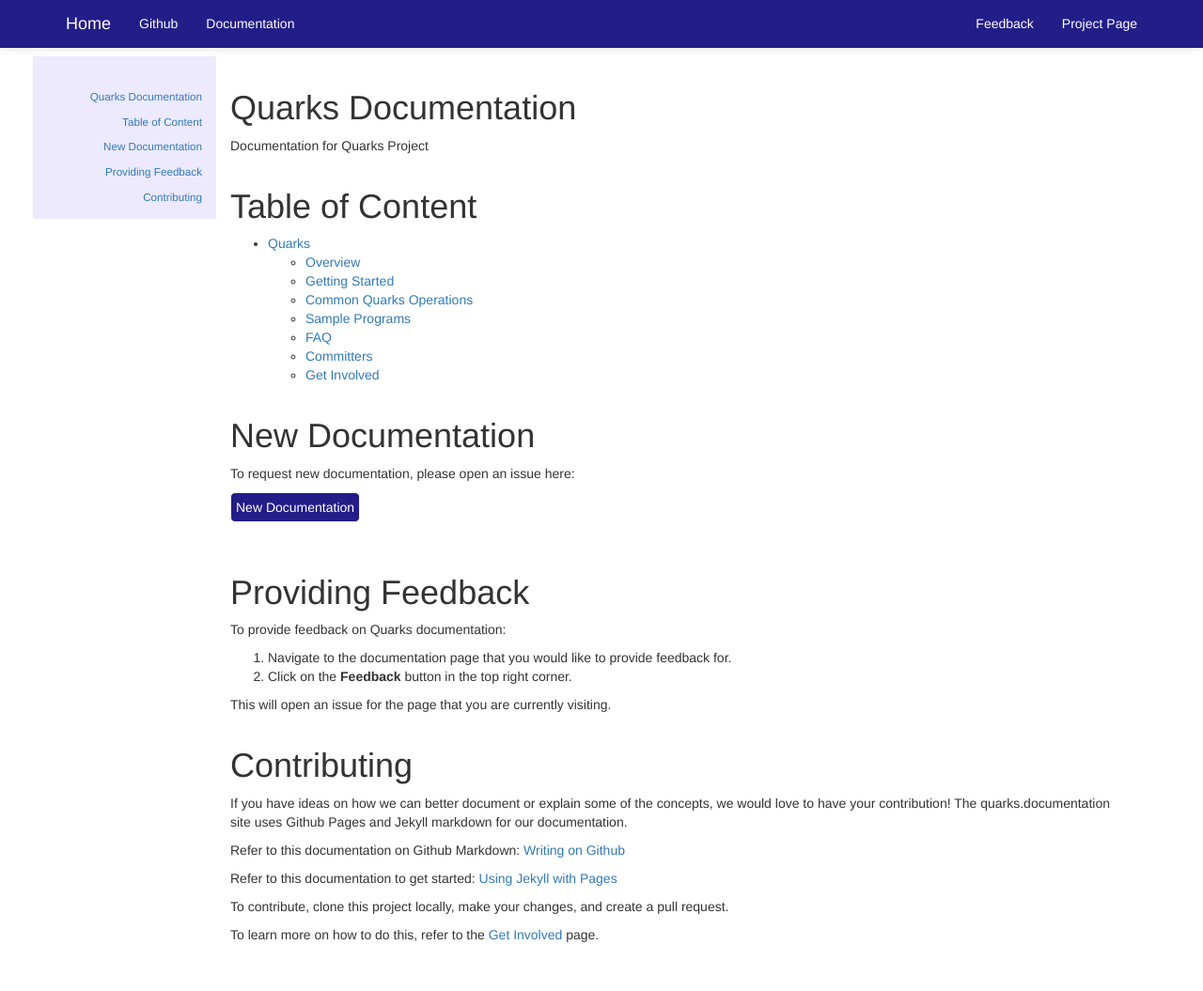
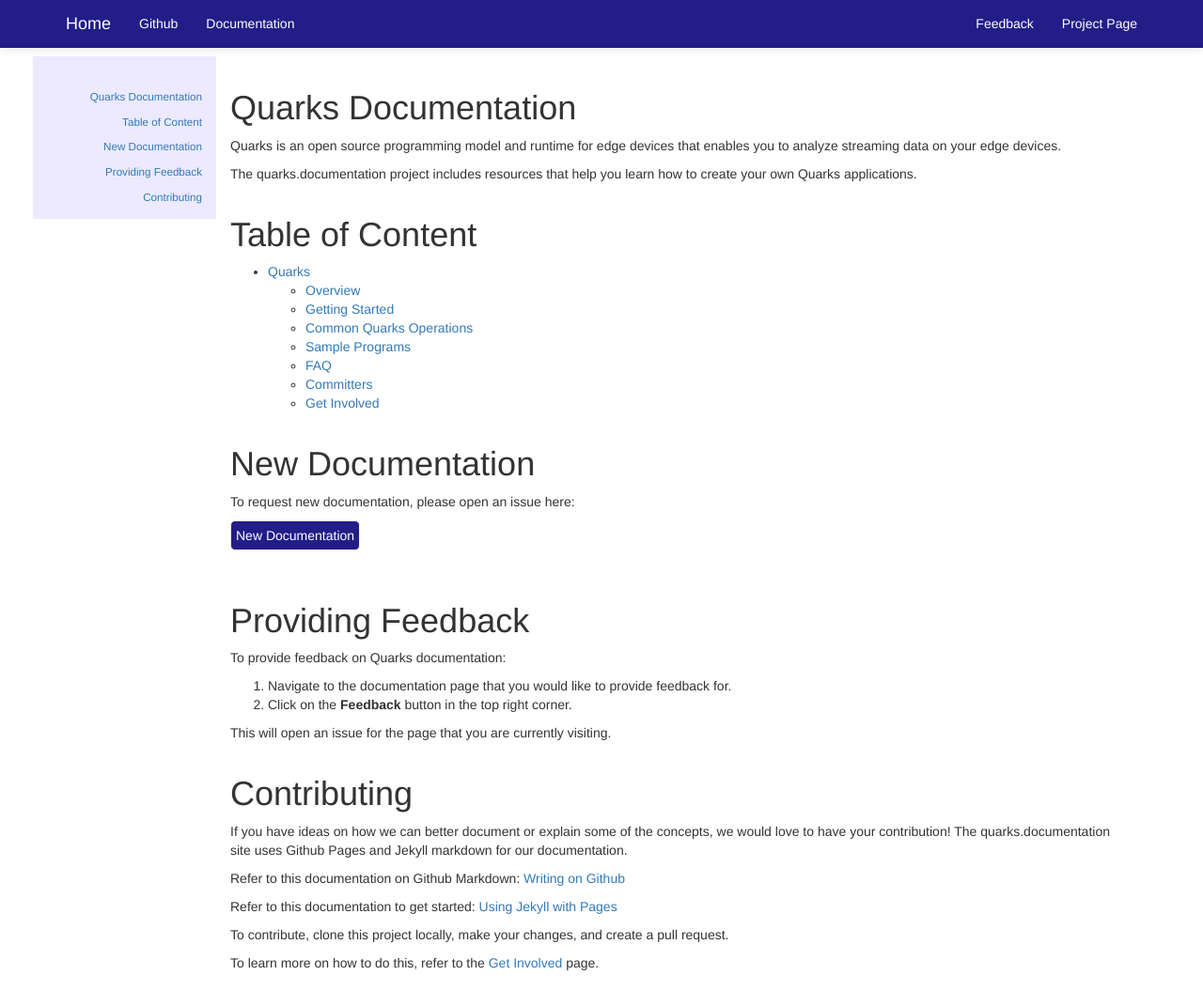
Before and after one commit to quarks-edge/quarks.documentation, a Jekyll site: the page built from index.markdown, in a window 1280 px wide and 1055 px high. Shown: the whole window at 94% size. Built offline with Jekyll 4.4.1, drawn with Linux system fonts in a browser that asks for light colours; nearby versions of some CDN libraries.

Commit message:
Updated index.markdown with better description

```diff
--- a/index.markdown
+++ b/index.markdown
@@ -6,7 +6,9 @@
 
 # Quarks Documentation
 
-Documentation for Quarks Project
+Quarks is an open source programming model and runtime for edge devices that enables you to analyze streaming data on your edge devices.
+
+The quarks.documentation project includes resources that help you learn how to create your own Quarks applications.
 
 # Table of Content
 {% include nav.html context="/docs/"%}
```
